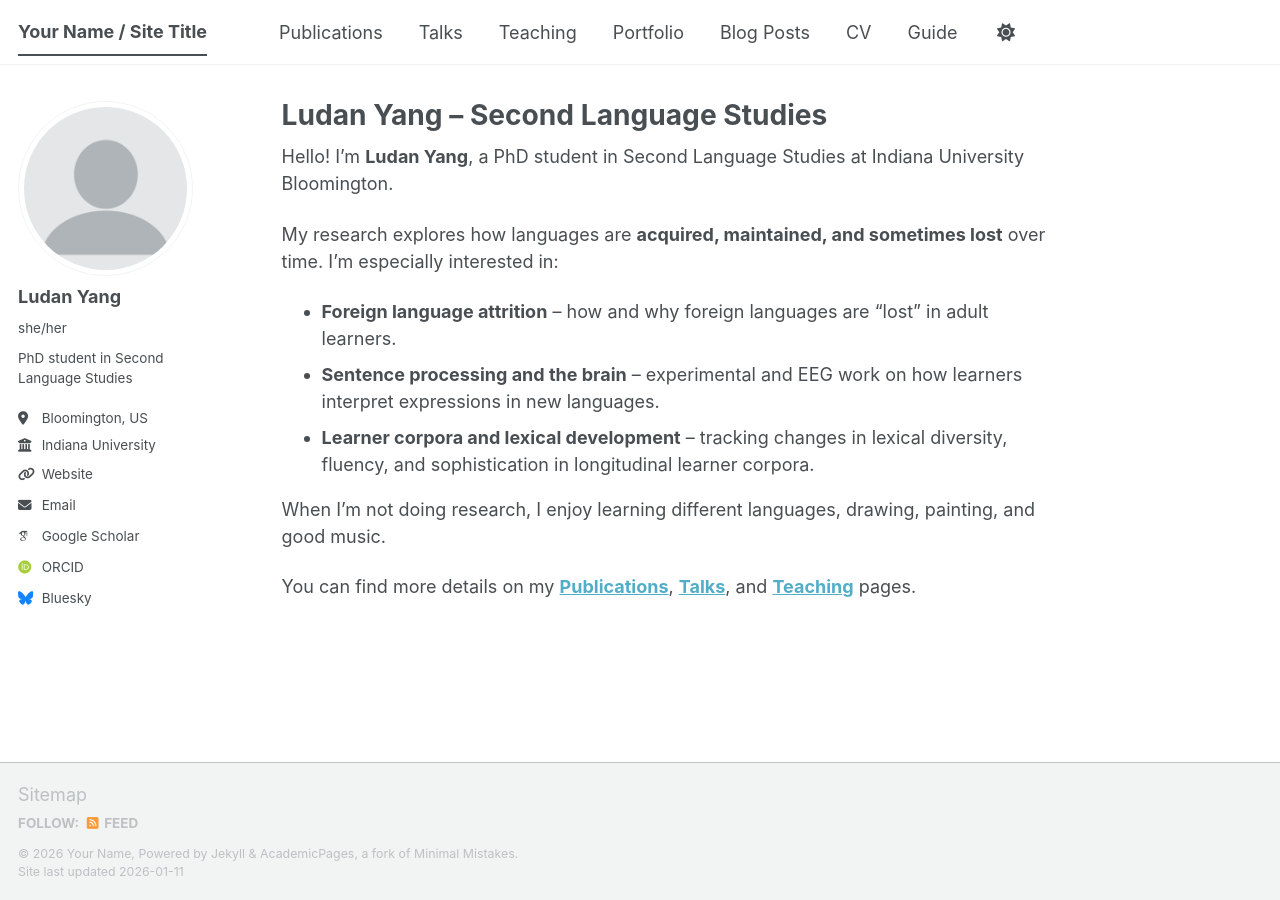
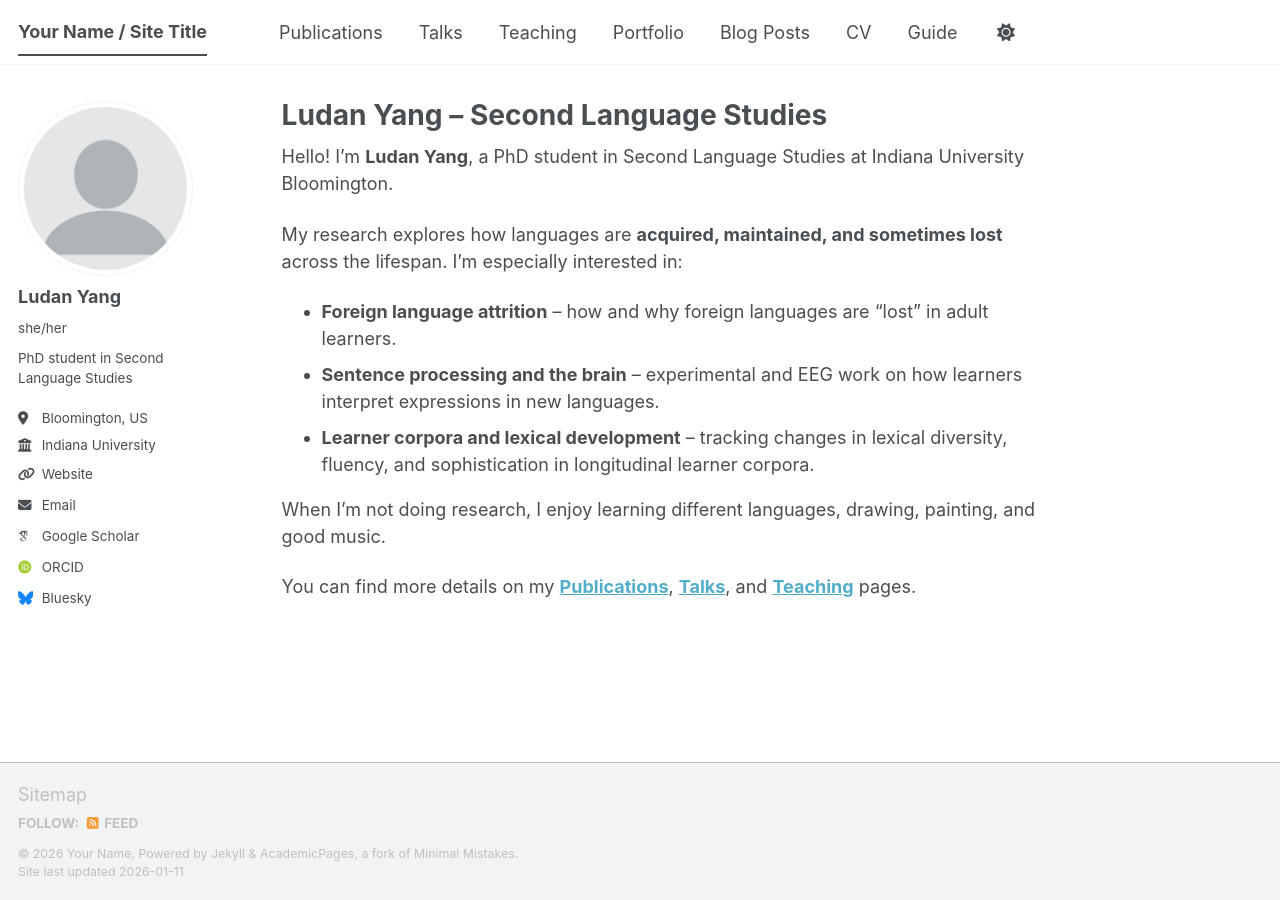
Before and after one commit to ludy612/ludy612.github.io, a Jekyll site: the page built from _pages/about.md, in a window 1280 px wide. Built offline with Jekyll 4.4.1, drawn with Linux system fonts in a browser that asks for light colours; some web fonts are replaced; a script bundle is joined from its source files by our own code; library files that are not in the unit come from our copies.

Commit message:
Update about.md

```diff
--- a/_pages/about.md
+++ b/_pages/about.md
@@ -9,7 +9,7 @@ redirect_from:
 
 Hello! I’m **Ludan Yang**, a PhD student in Second Language Studies at Indiana University Bloomington.
 
-My research explores how languages are **acquired, maintained, and sometimes lost** over time. I’m especially interested in:
+My research explores how languages are **acquired, maintained, and sometimes lost** across the lifespan. I’m especially interested in:
 
 - **Foreign language attrition** – how and why foreign languages are "lost" in adult learners.
 - **Sentence processing and the brain** – experimental and EEG work on how learners interpret expressions in new languages.
```
